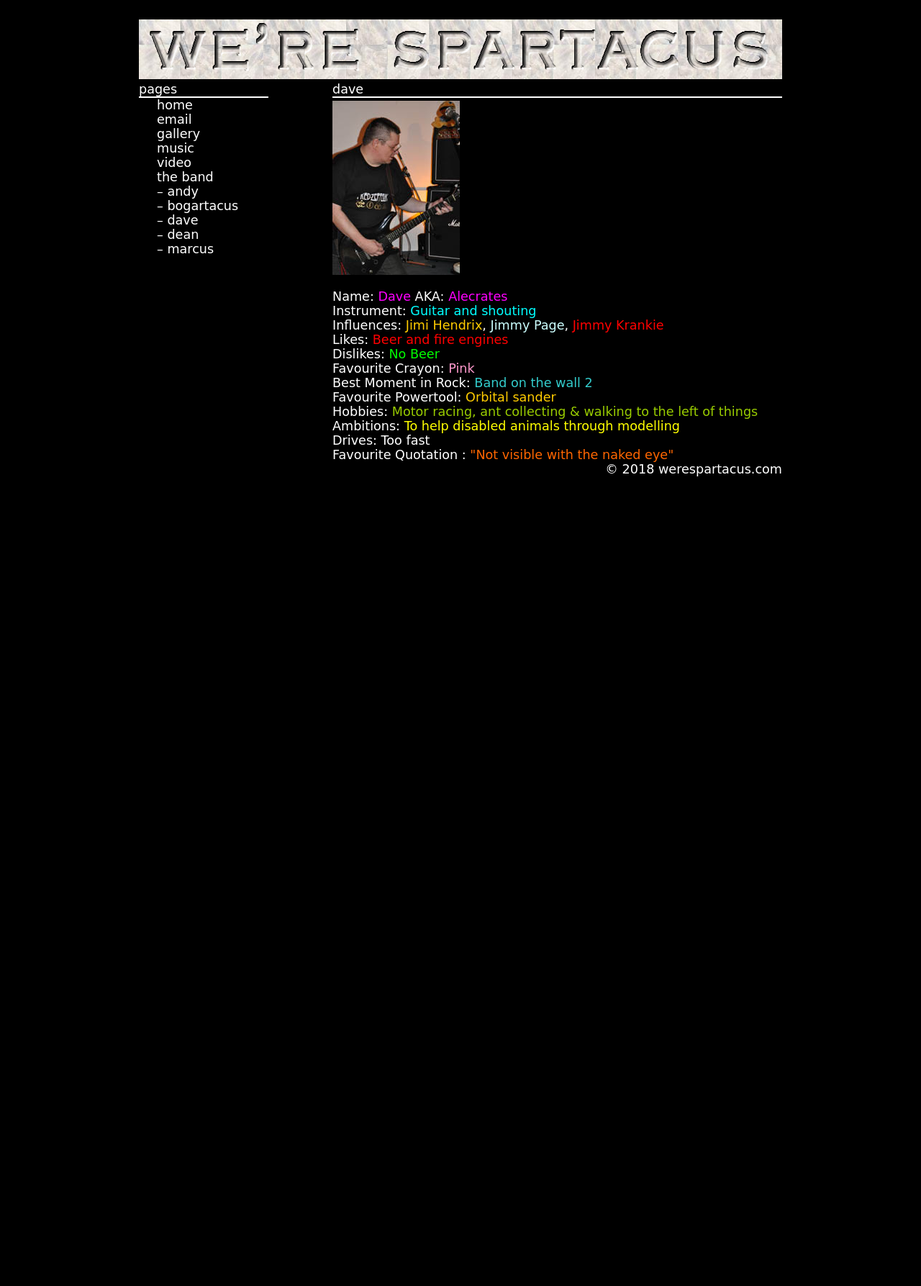
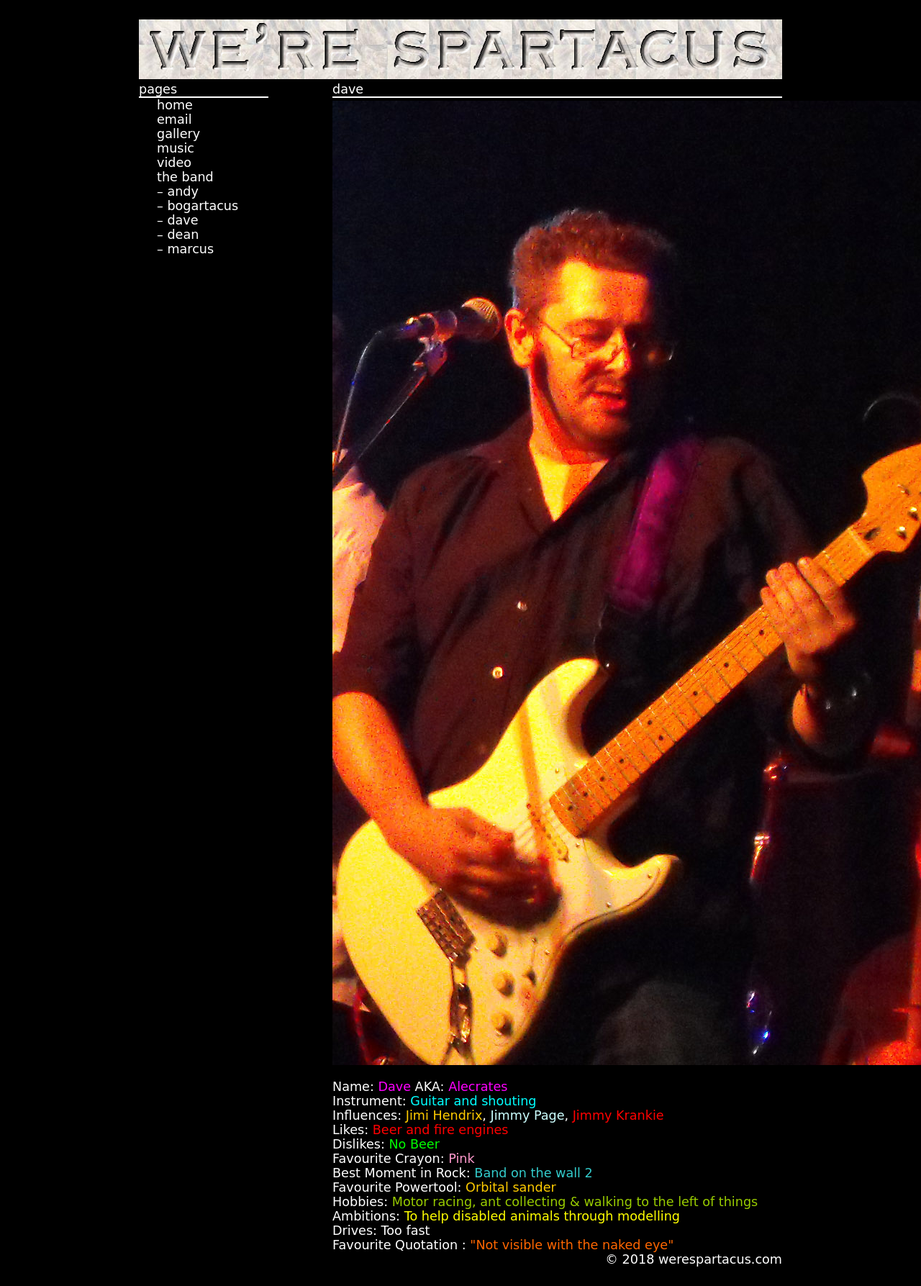
Before and after one commit to quimarche/werespartacus.com, a Jekyll site: the page built from dave.html, in a window 1280 px wide. Shown: the whole page at 72% size. Built offline with Jekyll 4.4.1, drawn with Linux system fonts in a browser that asks for light colours; before the commit the page ends 900 px from its top, so only the background shows below that.

Commit message:
Update dave.html

```diff
--- a/dave.html
+++ b/dave.html
@@ -3,8 +3,8 @@
 title: "&ndash; dave"
 ---
 <p>
-    <a href="assets/Dave-Small.jpg">
-        <img style="margin-top: 4px;" src="assets/Dave-Small.jpg">
+    <a href="davebiog.jpg">
+        <img style="margin-top: 4px;" src="davebiog.jpg">
     </a>
 </p>
 <br>
```
